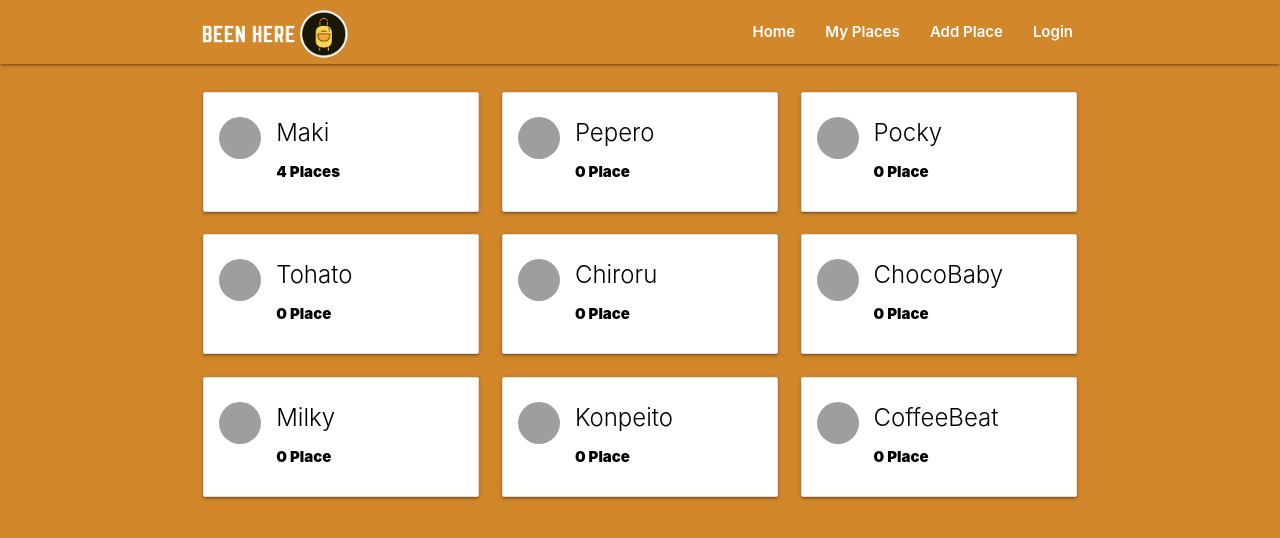
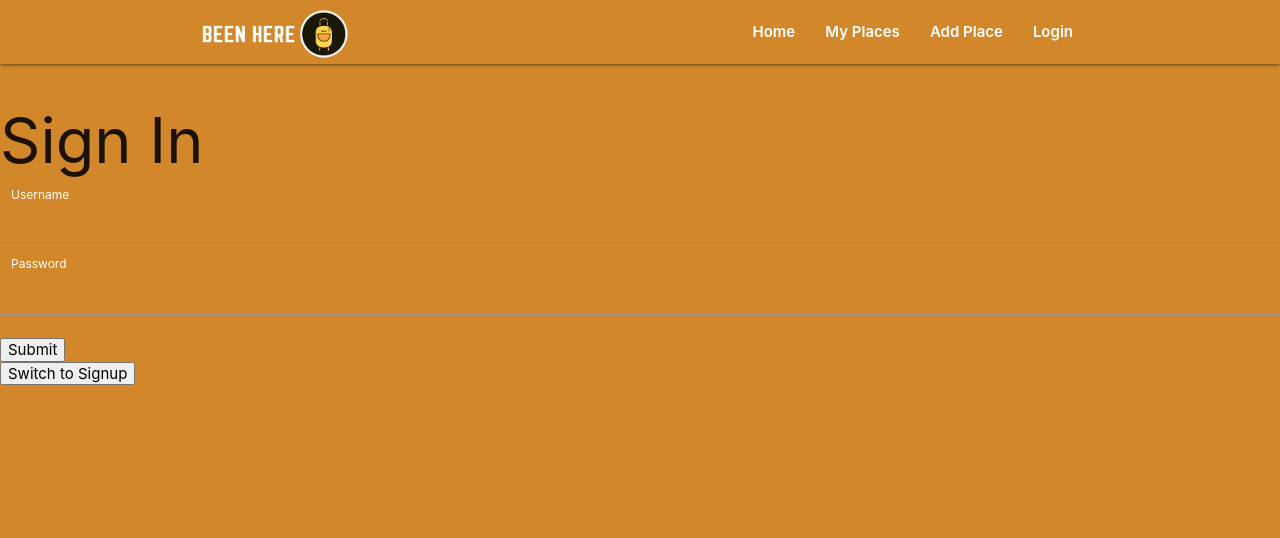
Before and after one commit to biancacmatira/node-mern-socialv3, a React (Create React App) app in the folder client/: page /auth in a window 1280 px wide. Before the commit this address led to /. Shown: the top 538 px of the page. Built offline with nearby package versions, Linux system fonts and the light colour scheme; grey boxes are pictures that could not be loaded.

Commit message:
auth form added

```diff
--- a/client/src/App.js
+++ b/client/src/App.js
@@ -13,6 +13,7 @@ import MainHeader from './shared/components/MainHeader';
 import UserPlaces from './places-feature/container/UserPlaces'
 import UpdatePlace from './places-feature/container/UpdatePlace';
 import UpdatePlaceFormik from './places-feature/container/UpdatePlaceFormik'
+import Auth from './user-feature/container/Auth';
 
 const App = () => {
   return (
@@ -23,6 +24,7 @@ const App = () => {
         <Route path="/:uid/places" exact component={UserPlaces} />
         <Route path="/places/new" exact component={NewPlace} />
         <Route path="/places/:pid" component={UpdatePlaceFormik} />
+        <Route path="/auth" component={Auth} />
         <Redirect to="/" />
       </Switch>
     </Router>
--- a/client/src/user-feature/container/Auth.jsx
+++ b/client/src/user-feature/container/Auth.jsx
@@ -5,11 +5,21 @@ import * as Yup from 'yup';
 import CustomTextInput from '../../shared/components/CustomTextInput';
 
 const Auth = () => {
+    const [isLoginMode, setIsLoginMode] = useState(true);
+
+
+    const switchModeHandler = () => {
+        setIsLoginMode((prevMode) => !prevMode);
+    }
 
     const validationSchema = Yup.object({
         username: Yup.string().required('Required'),
+        email: Yup.string().email().concat(!isLoginMode? Yup.string().required('Yuyup') : null),
         password: Yup.string().required('Yo, no password?')
-            .matches(/^(?=.*[A-Za-z])(?=.*\d)(?=.*[@$!%*#?&])[A-Za-z\d@$!%*#?&]{8,}$/,' 8 chara, 1 upper, 1 lower, 1 special char')
+            .matches(/^(?=.*[A-Za-z])(?=.*\d)(?=.*[@$!%*#?&])[A-Za-z\d@$!%*#?&]{8,}$/,' 8 chara, 1 upper, 1 lower, 1 special char'),
+        confirmPassword: Yup.string()
+            .oneOf([Yup.ref('password'), null])
+            .concat(!isLoginMode? Yup.string().required('Yuyup') : null)
     })
 
     return(
@@ -17,7 +27,9 @@ const Auth = () => {
             <Formik
                 initialValues={{
                     username: '',
-                    password: ''
+                    email: '',
+                    password: '',
+                    confirmPassword: ''
                 }}
                 validationSchema={validationSchema}
                 onSubmit={(value, { setSubmitting, resetForm })=>{
@@ -30,22 +42,27 @@ const Auth = () => {
                     return(
                         <>
                             <Form>
-                                <h1>Sign In</h1>
+                                <h1>{isLoginMode ? "Sign In" : "Sign Up"}</h1>
                                 <CustomTextInput
                                     label="Username"
                                     name="username"
                                     type="text"
                                 />
+                                {!isLoginMode && <CustomTextInput label="Email" name="email" type="text" />}
                                 <CustomTextInput
                                     label="Password"
                                     name="password"
                                     type="password"
                                 />
+                                {!isLoginMode && <CustomTextInput label="Confirm Password" name="confirmPassword" type="password" />}
 
                                 <button type="submit">
                                     Submit
                                 </button>
                             </Form>
+                            <button onClick={()=>{switchModeHandler(); props.resetForm();}}>
+                                Switch to {isLoginMode ? "Signup" : "Sign In"}
+                            </button>
                         </>
                     )
                 }}
```
